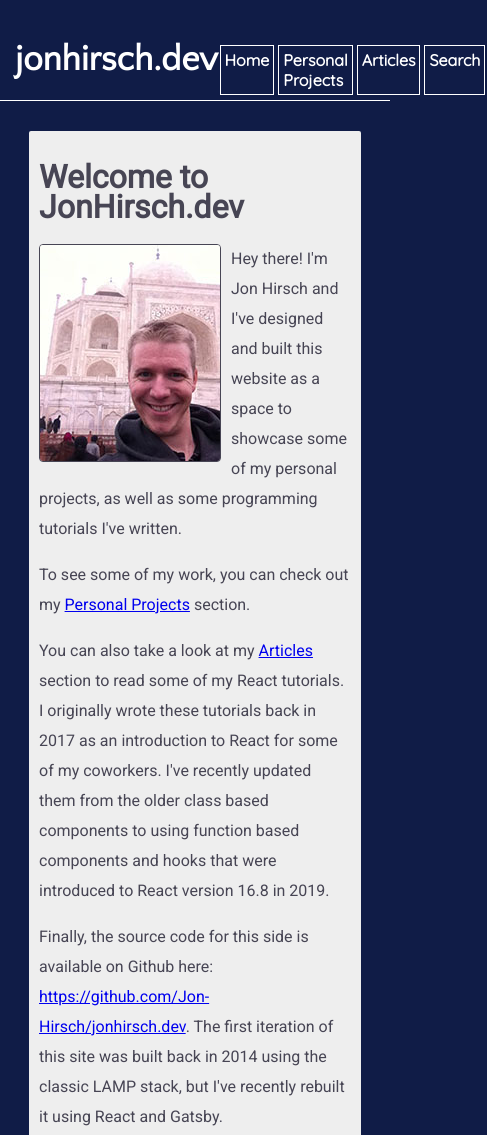
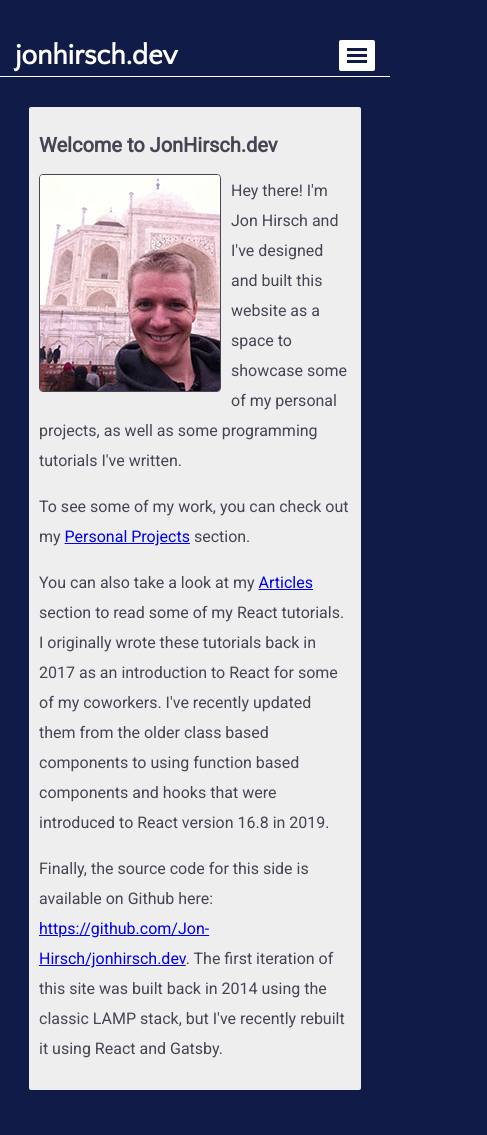
Before and after one commit to Jon-Hirsch/jonhirsch.dev, a Gatsby site: page / in a window 390 px wide. Shown: the top 1135 px of the page, 487 px wide, since content can reach past the window. Built offline with nearby package versions, Linux system fonts and the light colour scheme; Gatsby itself is replaced by a stand-in of ours.

Commit message:
add more layout

```diff
--- a/src/components/Layout.jsx
+++ b/src/components/Layout.jsx
@@ -18,6 +18,11 @@ export default function Layout(props) {
           <Link to="/articles">Articles</Link>
           <Link to="/search">Search</Link>
         </div>
+        <button className="nav-hamburger" aria-label="open navigation menu">
+          <div className="hamburger-line"></div>
+          <div className="hamburger-line"></div>
+          <div className="hamburger-line"></div>
+        </button>
       </div>
       <div className="page-content">{props.children}</div>
     </div>
--- a/src/styles/styles.scss
+++ b/src/styles/styles.scss
@@ -19,6 +19,10 @@ body {
         color:#fff;
         text-decoration: none;
         font-family: 'Quattrocento Sans', sans-serif;
+
+        @media screen and (max-width: 600px) {
+            font-size: 28px;
+        }
     }
 
     .navigation {
@@ -39,6 +43,31 @@ body {
                 color: #101C47;
             }
         }
+        @media screen and (max-width: 650px) {
+            display: none;
+        }
+    }
+
+    .nav-hamburger {
+        display: none;
+        background-color:#fff;
+        border: none;
+        border-radius: 2px;
+        padding: 5px;
+        margin-bottom: 5px;
+        cursor: pointer;
+
+        .hamburger-line {
+            background-color: #101C47;
+            width: 20px;
+            height: 3px;
+            margin: 3px;
+        }
+
+
+        @media screen and (max-width: 650px) {
+            display: inline-block;
+        }
     }
 }
 
@@ -53,4 +82,9 @@ body {
     margin: 30px auto;
     font-family: 'roboto', sans-serif;
 
+    .content-header {
+        @media screen and (max-width: 650px) {
+            font-size: 20px;
+        }
+    }
 }
```
